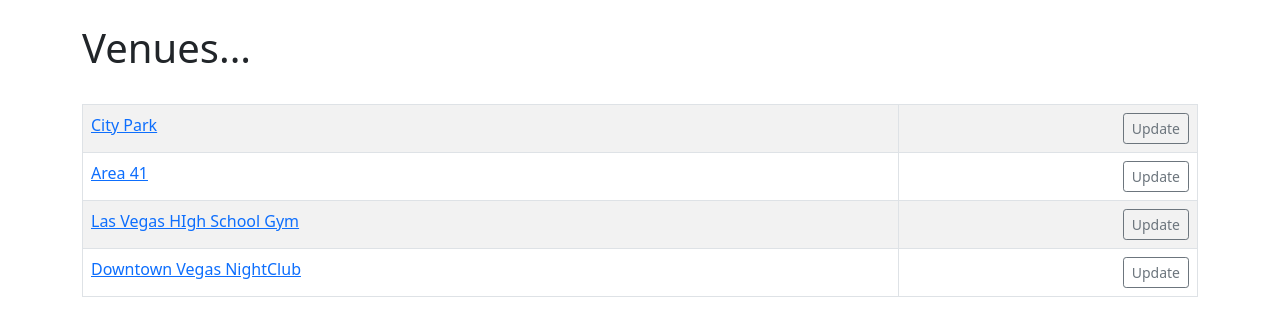
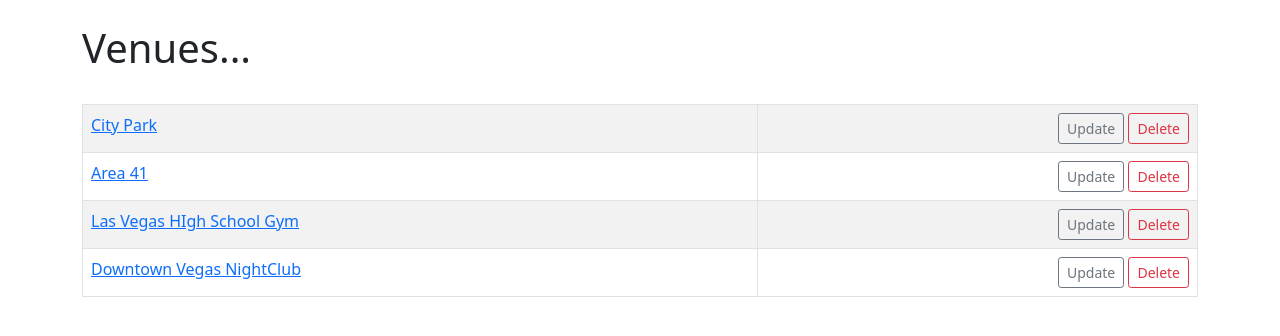
Before and after one commit to flatplanet/Django-Club-Youtube-Playlist, a Django app: page /list_venues in a window 1280 px wide. Shown: the part 56-392 px from the top of the page. Run offline with Django 3.2, Linux system fonts and the light colour scheme; data comes from the database, SQL or seed files in the repository; both versions use the stored data as it was after the commit.

Commit message:
delete from database

```diff
--- a/events/templates/events/event_list.html
+++ b/events/templates/events/event_list.html
@@ -33,6 +33,8 @@
   </div>
   <div class="card-footer text-muted">
     <a href="{% url 'update-event' event.id %}" class="btn btn-outline-secondary btn-sm">Update Event</a>
+
+    <a href="{% url 'delete-event' event.id %}" class="btn btn-outline-danger btn-sm">Delete Event</a>
   </div>
 </div>
 
--- a/events/templates/events/venue.html
+++ b/events/templates/events/venue.html
@@ -12,6 +12,8 @@
 			</td>
 			<td align="right">
 				<a href="{% url 'update-venue' venue.id %}" class="btn btn-outline-secondary btn-sm">Update</a>
+
+				<a href="{% url 'delete-venue' venue.id %}" class="btn btn-outline-danger btn-sm">Delete</a>
 			</td>
 		</tr>
 	{% endfor %}
--- a/events/urls.py
+++ b/events/urls.py
@@ -19,4 +19,6 @@ urlpatterns = [
 	path('update_venue/<venue_id>', views.update_venue, name='update-venue'),
 	path('update_event/<event_id>', views.update_event, name='update-event'),
 	path('add_event', views.add_event, name='add-event'),
+	path('delete_event/<event_id>', views.delete_event, name='delete-event'),
+	path('delete_venue/<venue_id>', views.delete_venue, name='delete-venue'),
 ]
--- a/events/views.py
+++ b/events/views.py
@@ -5,6 +5,19 @@ from datetime import datetime
 from django.http import HttpResponseRedirect
 from .models import Event, Venue
 from .forms import VenueForm, EventForm
+
+# Delete a Venue
+def delete_venue(request, venue_id):
+	venue = Venue.objects.get(pk=venue_id)
+	venue.delete()
+	return redirect('list-venues')
+
+
+# Delete an Event
+def delete_event(request, event_id):
+	event = Event.objects.get(pk=event_id)
+	event.delete()
+	return redirect('list-events')
 
 def add_event(request):
 	submitted = False
```
Also changed, not shown: db.sqlite3.
